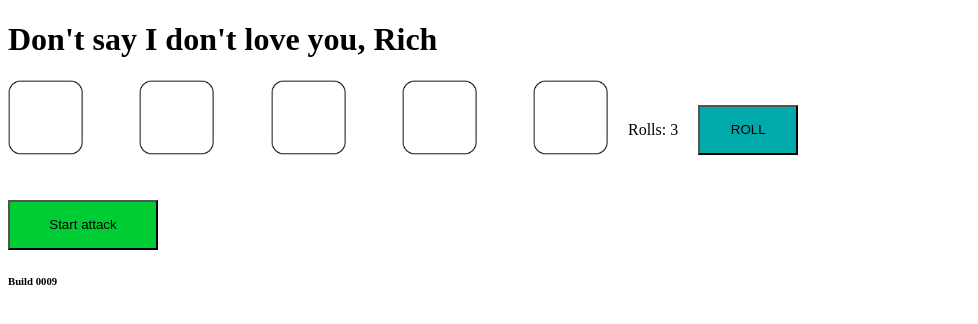
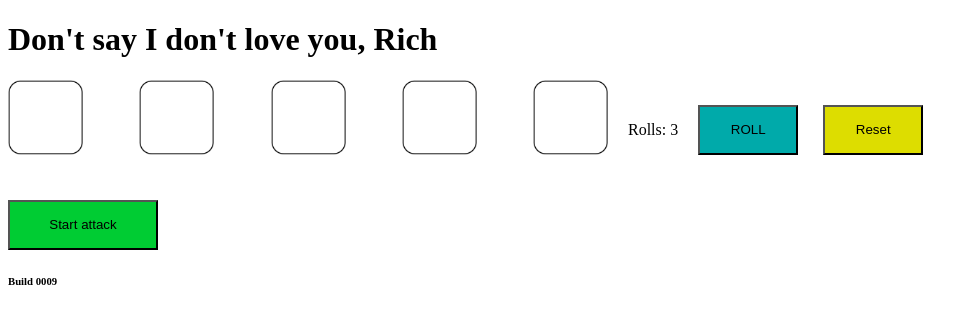
Before and after one commit to SkipperEl/yz2, a Next.js app: page / in a window 1280 px wide. Shown: the top 324 px of the page, without its empty margins (0-978 px from the left). Built offline with nearby package versions, Linux system fonts and the light colour scheme.

Commit message:
both button types

```diff
--- a/components/diceroller.jsx
+++ b/components/diceroller.jsx
@@ -9,6 +9,14 @@ const rollButtonStyle = {
   height: "50px",
 
   backgroundColor: "#00aaaa"
+};
+
+const resetButtonStyle = {
+  width: "100px",
+  height: "50px",
+  marginLeft: "25px",
+
+  backgroundColor: "#dddd00"
 };
 
 const row = {
@@ -36,21 +44,19 @@ export default function Index() {
 
       <div style={rollsLeft}>{`Rolls: ${state.rollsLeft}`}</div>
 
-      {state.rollsLeft > 0 ? (
       <button
         style={rollButtonStyle}
         onClick={() => dispatch({type: "roll"})}
       >
         ROLL
       </button>
-      ) : (
+
       <button
-          style={rollButtonStyle}
+        style={resetButtonStyle}
         onClick={() => dispatch({type: "resetDice"})}
       >
         Reset
       </button>
-      )}
 
     </div>
   );
```
Lines whose indentation alone changed are shown as unchanged.
